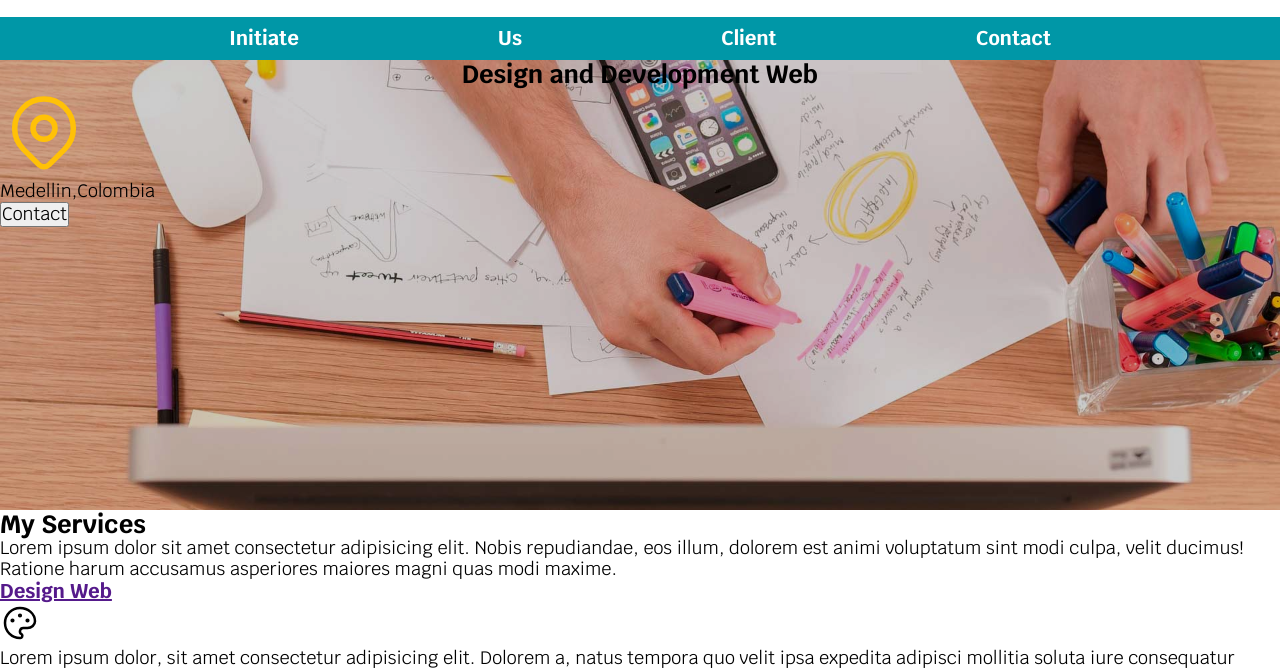
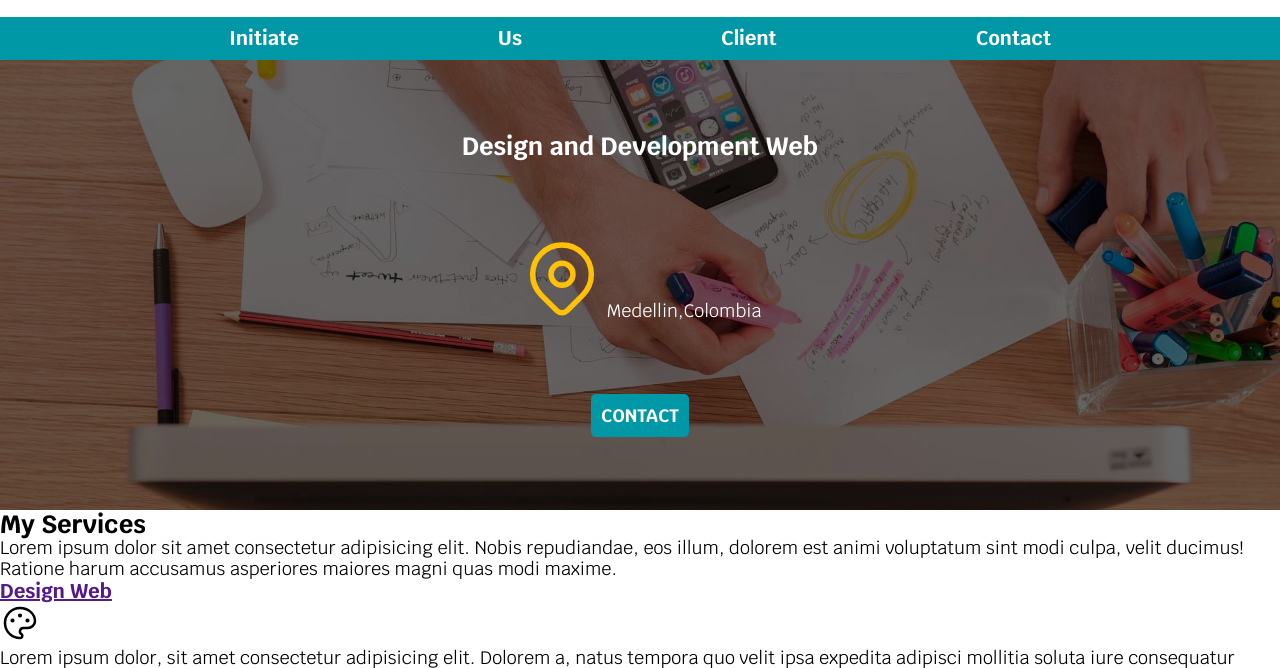
Before and after one commit to TropikoW/Programming-Udemy, a plain HTML site: page index.html in a window 1280 px wide. Shown: the part 58-726 px from the top of the page. Drawn offline with Linux system fonts and the light colour scheme.

Commit message:
already the style of button

```diff
--- a/index.css
+++ b/index.css
@@ -39,9 +39,6 @@ p,a{
 .title-page{
     text-align: center;
 }
-.title-design{
-    text-align: center;
-}
 .container-nav{
     background-color: var(--colorsecundary);
 }
@@ -73,14 +70,48 @@ p,a{
     position: relative;
 }
 .contain-hero{
+    display: flex;
+    flex-direction: column;
+    justify-content: space-evenly;
+    text-align: center;
     position: absolute;
     width: 100%;
     height: 100%;
-    background-color: rgba(0 0 0 / 20%);
+    background-color: rgba(0 0 0 / 60%);
+}
+.contain-hero h2,.contain-hero p{
+    color: var(--colorwhite);
+}
+.container-ubication{
+    display: flex;
+    justify-content: center;
+    align-items: flex-end;
+}
+.contact-first{
+    margin: 0 auto;
+    padding: 1rem;
+    font-family: var(--fontmain);
+    font-size: 2rem;
+    background-color: var(--colorsecundary);
+    border: none;
+    text-transform: uppercase;
+    font-weight: 700;
+    border-radius: 0.5rem;
+    text-align: center;
+}
+.contact-first a{
+    color: var(--colorwhite);
+    text-decoration: none;
+}
+.contact-first:hover{
+    background-color: #016a75;
 }
 @media (max-width: 768px) {
    .nav-main{
     flex-direction: column;
     text-align: center;
    }
+   .contact-first{
+    width: 80%;
+   }
 }
--- a/index.html
+++ b/index.html
@@ -28,19 +28,21 @@
         <main>
             <section class="container-hero">
                 <section class="contain-hero">
-                    <h2 class="title-design">Design and Development Web</h2>
+                    <h2>Design and Development Web</h2>
 
-                    <a href="">
-                        <svg xmlns="http://www.w3.org/2000/svg" class="icon icon-tabler icon-tabler-map-pin" width="88" height="88" viewBox="0 0 24 24" stroke-width="1.5" stroke="#ffc107" fill="none" stroke-linecap="round" stroke-linejoin="round">
-                            <path stroke="none" d="M0 0h24v24H0z" fill="none"/>
-                            <circle cx="12" cy="11" r="3" />
-                            <path d="M17.657 16.657l-4.243 4.243a2 2 0 0 1 -2.827 0l-4.244 -4.243a8 8 0 1 1 11.314 0z" />
-                        </svg>
-                    </a>
+                    <class class="container-ubication">
+                            <svg xmlns="http://www.w3.org/2000/svg" class="icon icon-tabler icon-tabler-map-pin" width="88" height="88" viewBox="0 0 24 24" stroke-width="1.5" stroke="#ffc107" fill="none" stroke-linecap="round" stroke-linejoin="round">
+                                <path stroke="none" d="M0 0h24v24H0z" fill="none"/>
+                                <circle cx="12" cy="11" r="3" />
+                                <path d="M17.657 16.657l-4.243 4.243a2 2 0 0 1 -2.827 0l-4.244 -4.243a8 8 0 1 1 11.314 0z" />
+                            </svg>
+                        <p>Medellin,Colombia</p>
+                    </class>
 
-                    <p>Medellin,Colombia</p>
+                    <button class="contact-first" id="contact-first">
+                        <a href="">Contact</a>
+                    </button>
 
-                    <button id="contact-first"><p>Contact</p></button>
                 </section>
             </section>
 
```
